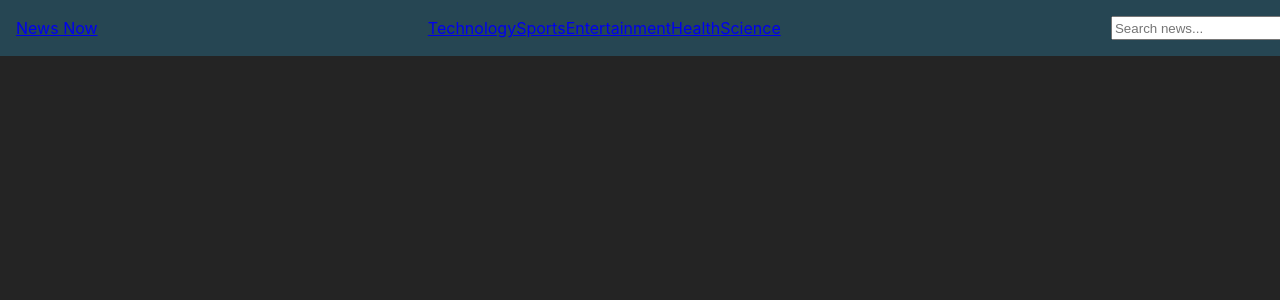
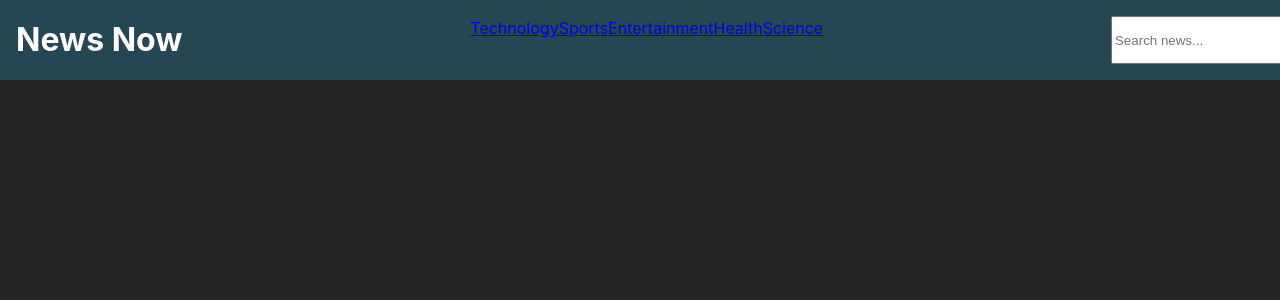
Before and after one commit to vnelai/News_Now, a React (Vite) app: page / in a window 1280 px wide. Shown: the top 300 px of the page. Built offline with nearby package versions, Linux system fonts and the light colour scheme.

Commit message:
Home button styling

```diff
--- a/src/components/header/Header.css
+++ b/src/components/header/Header.css
@@ -1,3 +1,4 @@
+/* Header container styling */
 .header {
     position: fixed; /* Ensures Header stays in fixed place */
     /* Position Header to the top of the page */
@@ -11,3 +12,11 @@
     z-index: 1000; /* Ensures header stays on top of other content */
     padding: 1rem; /* Adds padding around the header */
 }
+
+/* Home button styling */
+.home-btn {
+    font-weight: bold; /* Make button bold */
+    color: white; /* Change color to white */
+    text-decoration: none; /* Remove underline from link */
+    font-size: 2rem; /* Make font larger */
+}
```
